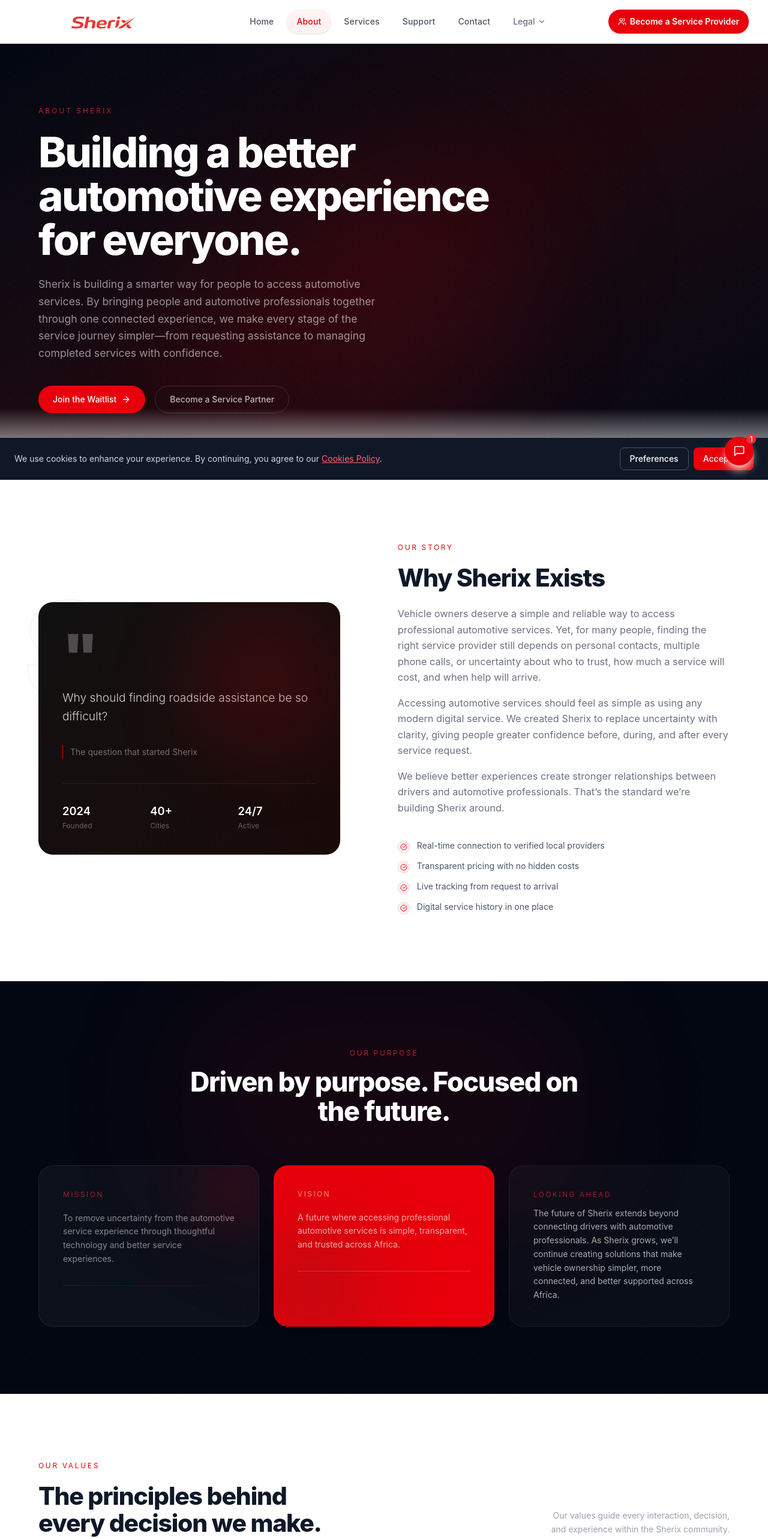
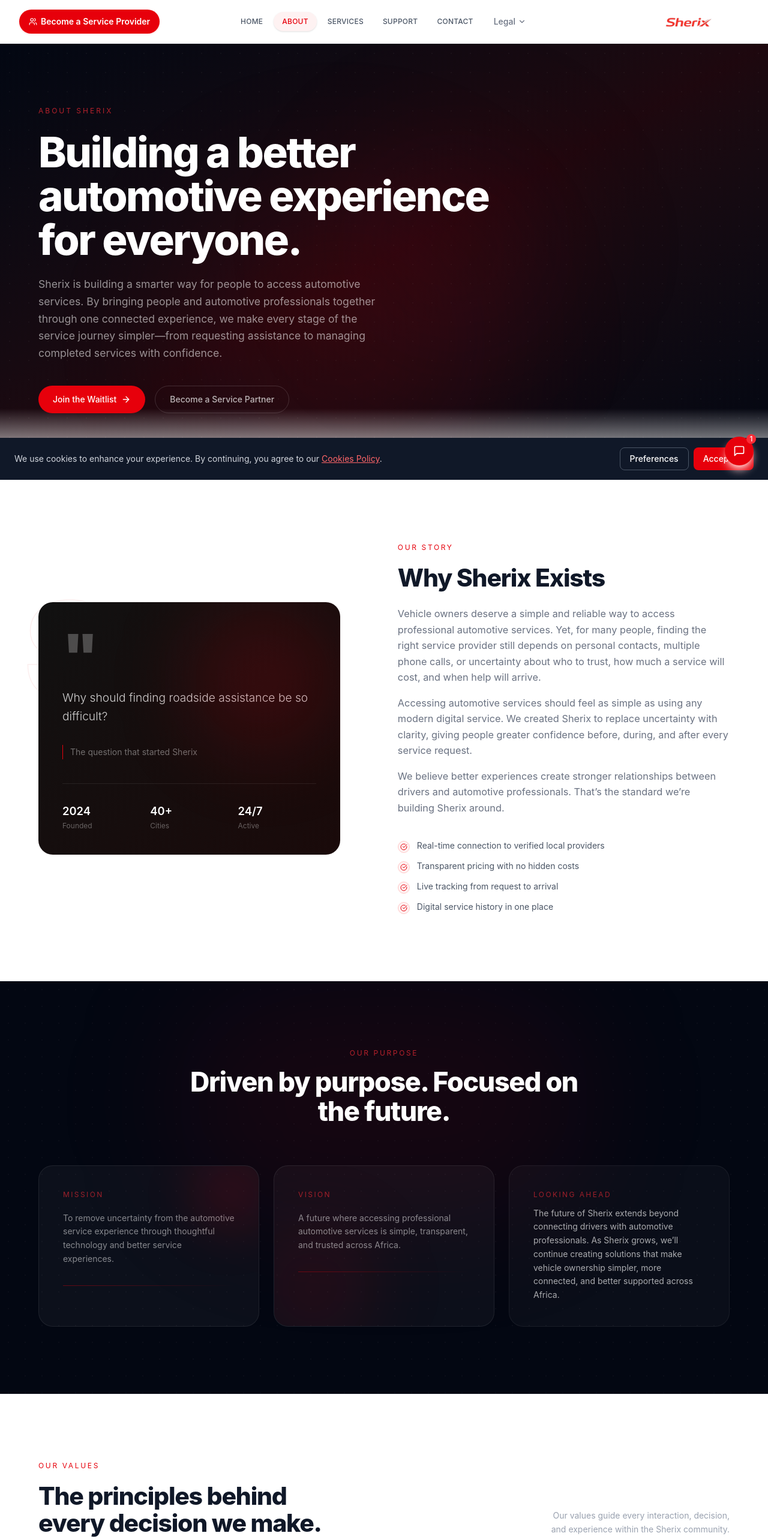
Before and after one commit to Kwekuaugust22/sherix-app-website, a React (Vite) app: page /about in a window 1280 px wide. Shown: the top 2566 px of the page at 60% size. Built offline with nearby package versions, Linux system fonts and the light colour scheme.

Commit message:
Logo and cta button on the nav bar section realigned

```diff
--- a/src/app/components/Layout.tsx
+++ b/src/app/components/Layout.tsx
@@ -82,21 +82,24 @@ export function Layout() {
     <div className="min-h-screen flex flex-col bg-white text-gray-800">
       <div className="sticky top-0 z-50 border-b border-gray-200/80 bg-white/90 backdrop-blur-md shadow-[0_1px_0_rgba(15,23,42,0.04)]">
         <header className={`transition-all duration-300 ${scrolled ? 'shadow-sm shadow-red-100/60' : ''}`}>
-          <div className="max-w-7xl mx-auto px-4 sm:px-6 lg:px-8 h-[72px] flex items-center justify-between">
-            {/* Logo */}
-            <NavLink to="/" className="flex items-center shrink-0 py-2">
-              <img src={logoImg} alt="Sherix" className="h-28 w-auto object-contain" style={{ mixBlendMode: 'multiply' }} />
-            </NavLink>
+          <div className="max-w-7xl mx-auto px-4 sm:px-6 lg:px-8 h-[72px] flex items-center relative">
+            {/* CTA buttons - far left */}
+            <div className="hidden md:flex items-center gap-2 absolute left-4 sm:left-6 lg:left-8">
+              <NavLink to="/partner" className="flex items-center gap-1.5 px-4 py-2.5 text-sm font-semibold text-white bg-red-600 rounded-full hover:bg-red-700 transition-all shadow-sm shadow-red-200/80 hover:shadow-red-200">
+                <Users className="w-3.5 h-3.5" />
+                Become a Service Provider
+              </NavLink>
+            </div>
 
-            {/* Desktop nav */}
-            <nav className="hidden md:flex items-center gap-1.5">
+            {/* Desktop nav - centered */}
+            <nav className="hidden md:flex items-center gap-1 mx-auto">
               {navLinks.map(link => (
                 <NavLink
                   key={link.to}
                   to={link.to}
                   end={link.to === '/'}
                   className={({ isActive }) =>
-                    `px-4 py-2.5 rounded-full text-sm font-medium tracking-[0.01em] transition-all ${isActive ? 'text-red-600 bg-red-50 shadow-sm' : 'text-gray-600 hover:text-gray-900 hover:bg-gray-50'}`
+                    `px-3.5 py-2 rounded-full text-xs font-medium tracking-[0.02em] uppercase transition-all ${isActive ? 'text-red-600 bg-red-50 shadow-sm' : 'text-gray-600 hover:text-gray-900 hover:bg-gray-50'}`
                   }
                 >
                   {link.label}
@@ -131,13 +134,10 @@ export function Layout() {
               </div>
             </nav>
 
-            {/* CTA buttons */}
-            <div className="hidden md:flex items-center gap-2">
-              <NavLink to="/partner" className="flex items-center gap-1.5 px-4 py-2.5 text-sm font-semibold text-white bg-red-600 rounded-full hover:bg-red-700 transition-all shadow-sm shadow-red-200/80 hover:shadow-red-200">
-                <Users className="w-3.5 h-3.5" />
-                Become a Service Provider
-              </NavLink>
-            </div>
+            {/* Logo - far right */}
+            <NavLink to="/" className="hidden md:flex items-center shrink-0 py-2 absolute right-4 sm:right-6 lg:right-8">
+              <img src={logoImg} alt="Sherix" className="h-20 w-auto object-contain" style={{ mixBlendMode: 'multiply' }} />
+            </NavLink>
 
             {/* Mobile toggle */}
             <button
--- a/src/app/pages/AboutPage.tsx
+++ b/src/app/pages/AboutPage.tsx
@@ -248,15 +248,15 @@ export function AboutPage() {
               whileInView={{ opacity: 1, y: 0 }}
               viewport={vp}
               transition={{ duration: 0.6, ease: [0.22, 1, 0.36, 1] }}
-              className="relative rounded-3xl p-10 overflow-hidden"
+              className="group relative rounded-3xl p-10 overflow-hidden transition-all duration-300 hover:-translate-y-1 hover:shadow-2xl hover:shadow-red-900/20 hover:bg-red-600"
               style={{ background: 'rgba(255,255,255,0.04)', border: '1px solid rgba(255,255,255,0.08)' }}
             >
-              <div className="absolute -top-4 -right-4 w-32 h-32 bg-red-600/12 rounded-full blur-2xl" />
-              <p className="text-xs tracking-[0.2em] uppercase text-red-500/60 mb-5">Mission</p>
-              <p className="mt-4 text-white/50 leading-relaxed text-sm">
+              <div className="absolute -top-4 -right-4 w-32 h-32 bg-red-600/12 rounded-full blur-2xl transition-colors duration-300 group-hover:bg-red-900/20" />
+              <p className="text-xs tracking-[0.2em] uppercase text-red-500/60 mb-5 transition-colors duration-300 group-hover:text-red-100/80">Mission</p>
+              <p className="mt-4 text-white/50 leading-relaxed text-sm transition-colors duration-300 group-hover:text-red-50/90">
                 To remove uncertainty from the automotive service experience through thoughtful technology and better service experiences.
               </p>
-              <div className="mt-8 h-px bg-gradient-to-r from-red-600/40 to-transparent" />
+              <div className="mt-8 h-px bg-gradient-to-r from-red-600/40 to-transparent transition-colors duration-300 group-hover:from-red-100/60" />
             </motion.div>
 
             <motion.div
@@ -264,14 +264,15 @@ export function AboutPage() {
               whileInView={{ opacity: 1, y: 0 }}
               viewport={vp}
               transition={{ duration: 0.6, delay: 0.12, ease: [0.22, 1, 0.36, 1] }}
-              className="relative rounded-3xl p-10 overflow-hidden bg-red-600"
+              className="group relative rounded-3xl p-10 overflow-hidden transition-all duration-300 hover:-translate-y-1 hover:shadow-2xl hover:shadow-red-900/20 hover:bg-red-600"
+              style={{ background: 'rgba(255,255,255,0.04)', border: '1px solid rgba(255,255,255,0.08)' }}
             >
-              <div className="absolute -bottom-8 -left-8 w-48 h-48 bg-red-900/40 rounded-full blur-3xl" />
-              <p className="text-xs tracking-[0.2em] uppercase text-red-200/70 mb-5 relative z-10">Vision</p>
-              <p className="mt-4 text-red-100/75 leading-relaxed text-sm relative z-10">
+              <div className="absolute -bottom-8 -left-8 w-48 h-48 bg-red-600/12 rounded-full blur-3xl transition-colors duration-300 group-hover:bg-red-900/30" />
+              <p className="text-xs tracking-[0.2em] uppercase text-red-500/60 mb-5 relative z-10 transition-colors duration-300 group-hover:text-red-100/80">Vision</p>
+              <p className="mt-4 text-white/50 leading-relaxed text-sm relative z-10 transition-colors duration-300 group-hover:text-red-50/90">
                 A future where accessing professional automotive services is simple, transparent, and trusted across Africa.
               </p>
-              <div className="mt-8 h-px bg-white/20 relative z-10" />
+              <div className="mt-8 h-px bg-gradient-to-r from-red-600/40 to-transparent relative z-10 transition-colors duration-300 group-hover:from-red-100/60" />
             </motion.div>
 
             <motion.div
@@ -279,11 +280,11 @@ export function AboutPage() {
               whileInView={{ opacity: 1, y: 0 }}
               viewport={vp}
               transition={{ duration: 0.6, delay: 0.2, ease: [0.22, 1, 0.36, 1] }}
-              className="rounded-3xl p-10"
+              className="group rounded-3xl p-10 transition-all duration-300 hover:-translate-y-1 hover:shadow-2xl hover:shadow-red-900/20 hover:bg-red-600"
               style={{ background: 'rgba(255,255,255,0.03)', border: '1px solid rgba(255,255,255,0.06)' }}
             >
-              <p className="text-xs tracking-[0.2em] uppercase text-red-500/60 mb-3">Looking Ahead</p>
-              <p className="text-white/65 leading-relaxed text-sm">
+              <p className="text-xs tracking-[0.2em] uppercase text-red-500/60 mb-3 transition-colors duration-300 group-hover:text-red-100/80">Looking Ahead</p>
+              <p className="text-white/65 leading-relaxed text-sm transition-colors duration-300 group-hover:text-red-50/90">
                 The future of Sherix extends beyond connecting drivers with automotive professionals. As Sherix grows, we’ll continue creating solutions that make vehicle ownership simpler, more connected, and better supported across Africa.
               </p>
             </motion.div>
```
